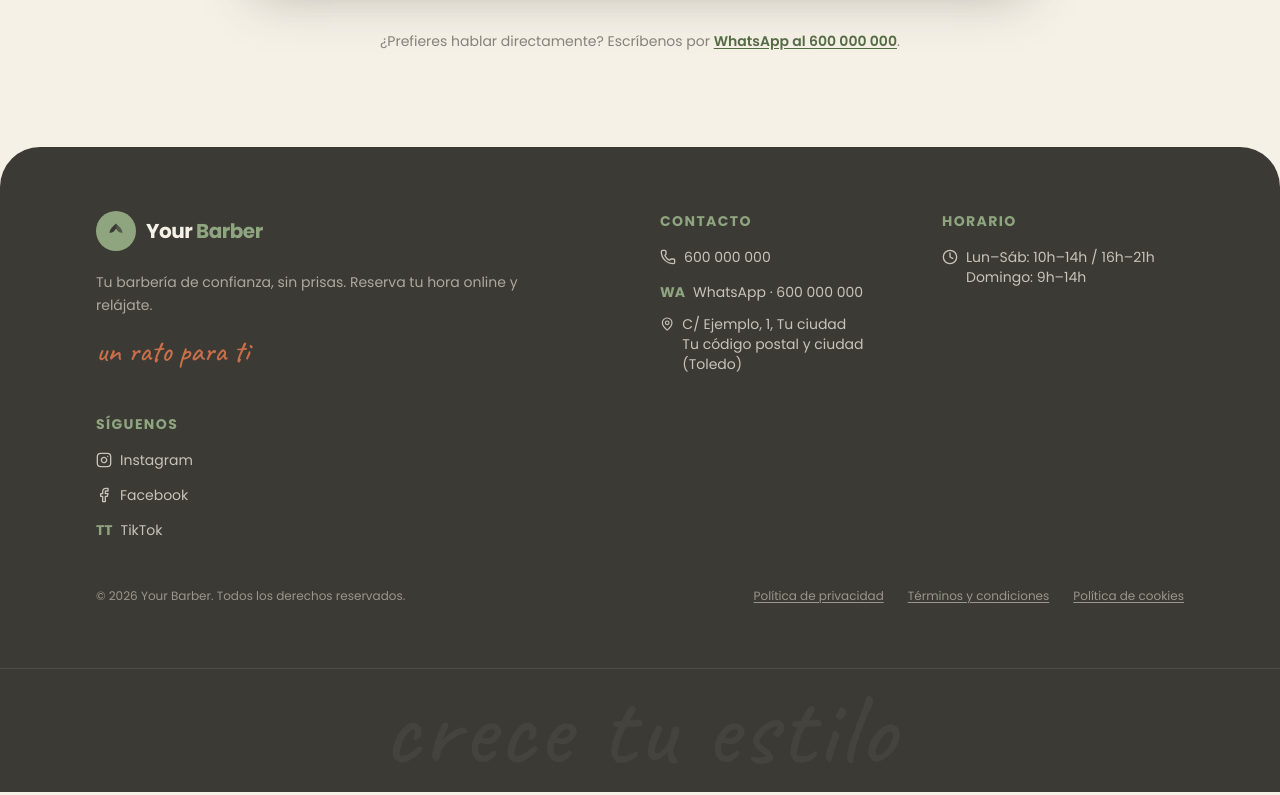
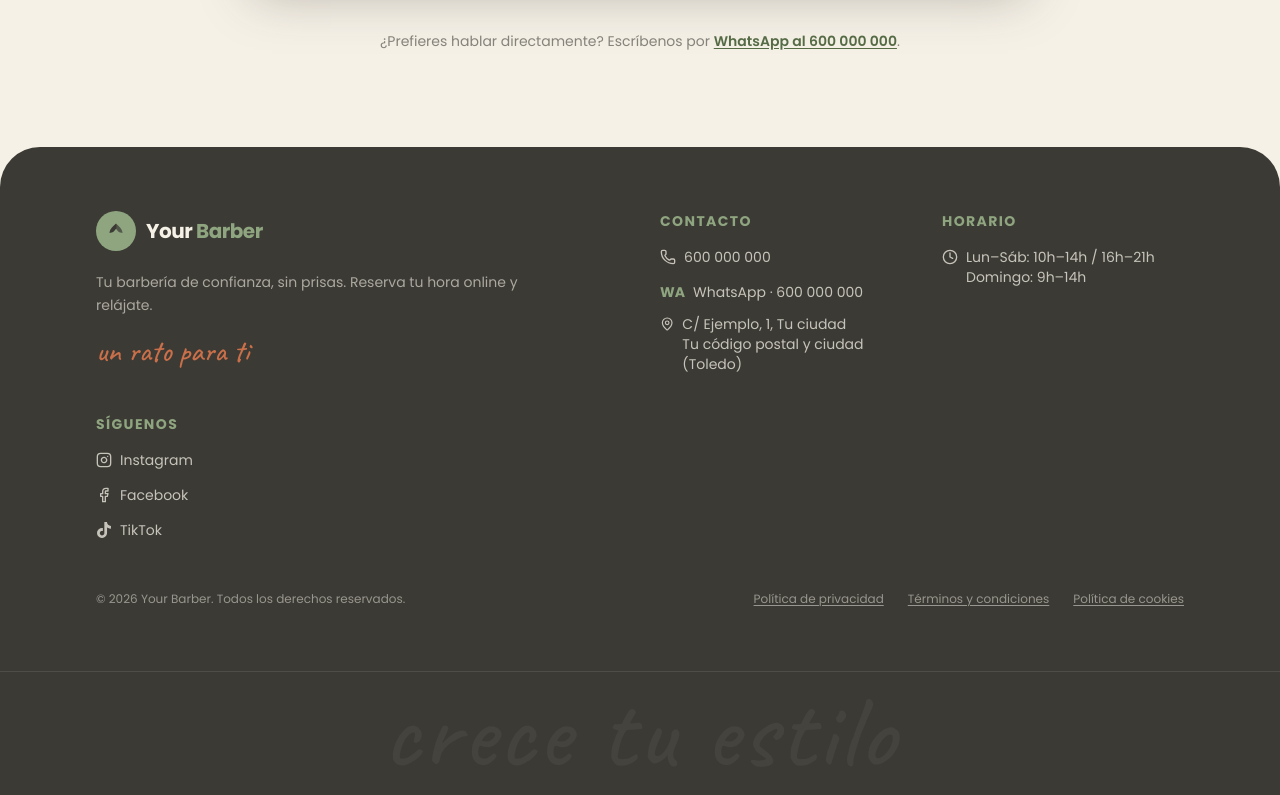
Before and after one commit to Nagomu26/your-barber-nature, a React (Vite) app: page / in a window 1280 px wide. Shown: the part 4035-4830 px from the top of the page. Built offline with nearby package versions, Linux system fonts and the light colour scheme; no server answers.

Commit message:
Fix: usar el logo real de TikTok en el footer

```diff
--- a/src/components/site/Footer.tsx
+++ b/src/components/site/Footer.tsx
@@ -123,7 +123,7 @@
                 {CONFIG.tiktok && (
                   <li>
                     <a href={CONFIG.tiktok} target="_blank" rel="noopener noreferrer" className="inline-flex items-center gap-2 transition-colors hover:text-terracota">
-                      <span className="font-bold text-salvia">TT</span>
+                      <svg viewBox="0 0 24 24" fill="currentColor" stroke="none" aria-hidden="true" className="h-4 w-4 flex-shrink-0"><path d="M12.525.02c1.31-.02 2.61-.01 3.91-.02.08 1.53.63 3.09 1.75 4.17 1.12 1.11 2.7 1.62 4.24 1.79v4.03c-1.44-.05-2.89-.35-4.2-.97-.57-.26-1.1-.59-1.62-.93-.01 2.92.01 5.84-.02 8.75-.08 1.4-.54 2.79-1.35 3.94-1.31 1.92-3.58 3.17-5.91 3.21-1.43.08-2.86-.31-4.08-1.03-2.02-1.19-3.44-3.37-3.65-5.71-.02-.5-.03-1-.01-1.49.18-1.9 1.12-3.72 2.58-4.96 1.66-1.44 3.98-2.13 6.15-1.72.02 1.48-.04 2.96-.04 4.44-.99-.32-2.15-.23-3.02.37-.63.41-1.11 1.04-1.36 1.75-.21.51-.15 1.07-.14 1.61.24 1.64 1.82 3.02 3.5 2.87 1.12-.01 2.19-.66 2.77-1.61.19-.33.4-.67.41-1.06.1-1.79.06-3.57.07-5.36.01-4.03-.01-8.05.02-12.07z"/></svg>
                       TikTok
                     </a>
                   </li>
```
